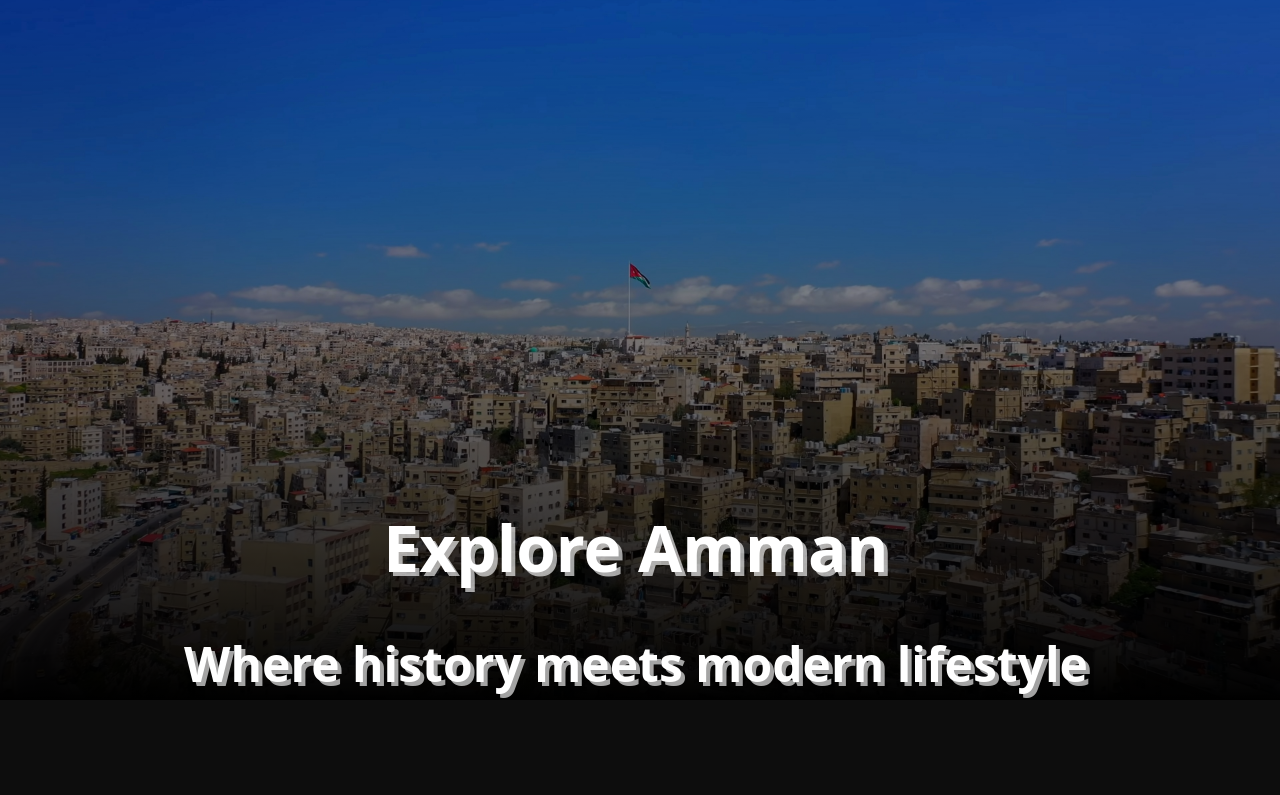
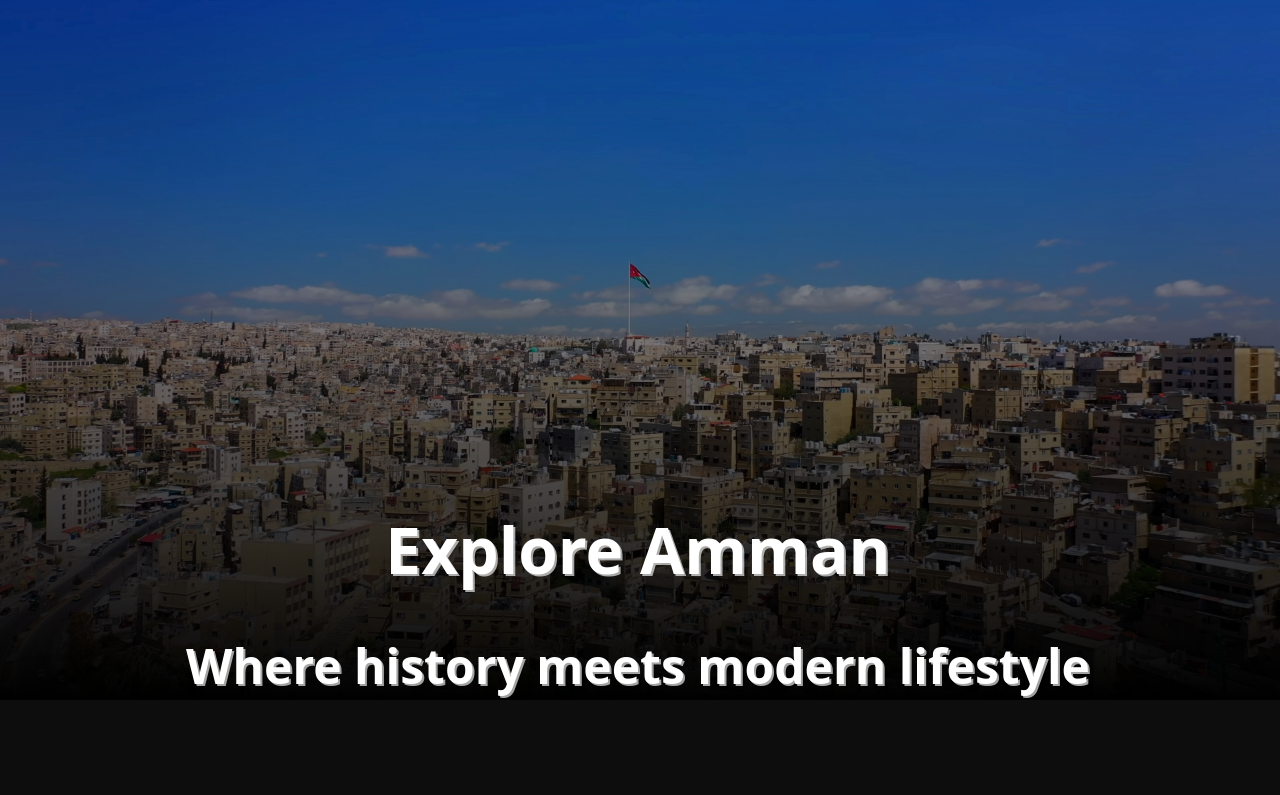
Before and after one commit to AbdallahDev/home-town-site, a plain HTML site: page index.html in a window 1280 px wide. Shown: the top 795 px of the page. Drawn offline with Linux system fonts and the light colour scheme; a web font is replaced by a local one.

Commit message:
edit the hero text shadow

```diff
--- a/style.css
+++ b/style.css
@@ -20,7 +20,7 @@ body {
   justify-content: end;
   align-items: center;
   color: rgba(255, 255, 255, 0.637);
-  text-shadow: -4px -4px 0px rgb(255 255 255);
+  text-shadow: -2px -2px 0px rgb(255 255 255);
   font-size: xx-large;
 }
 
```
